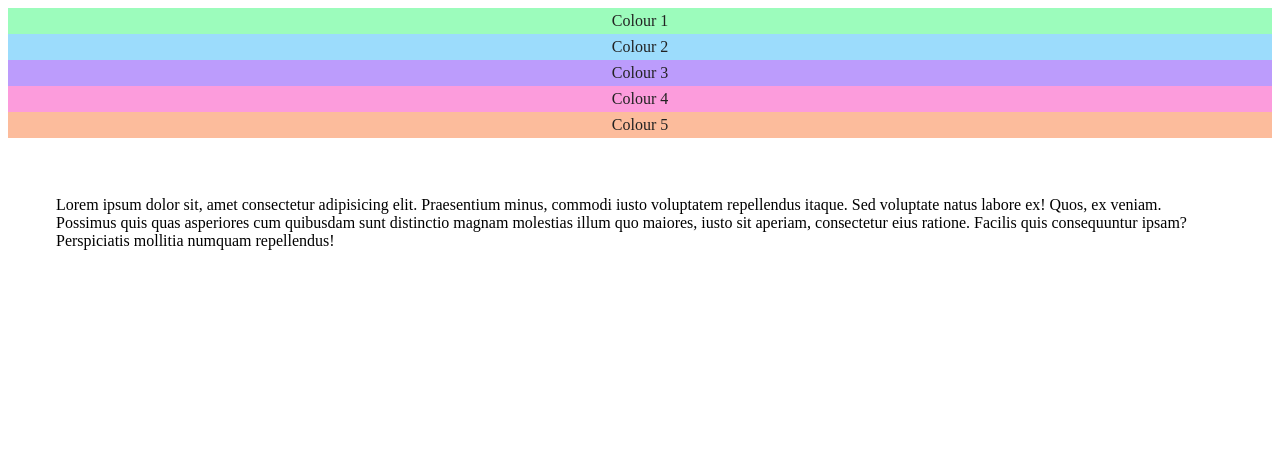
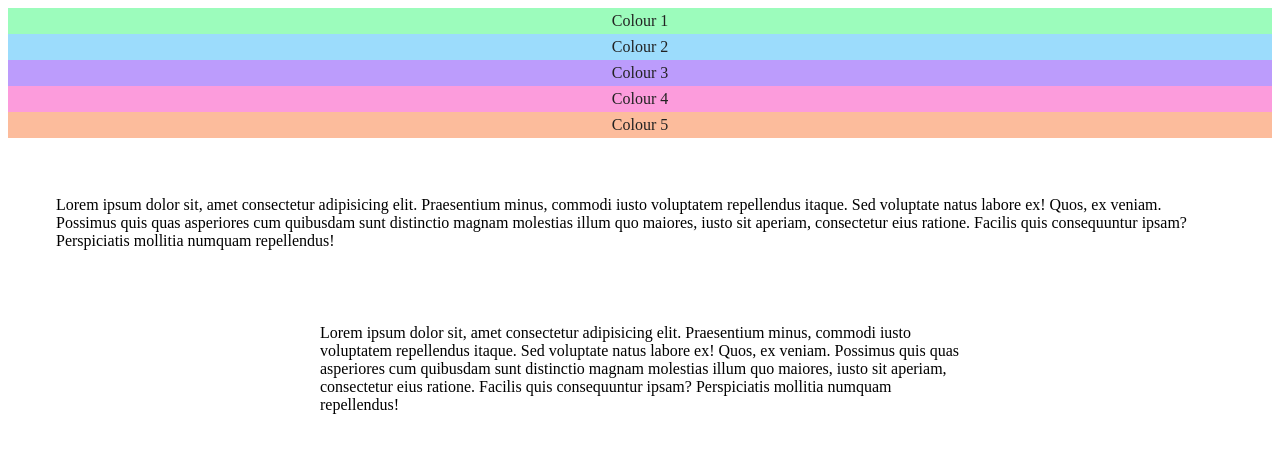
Before and after one commit to Diplomoceras-maximum/css-functions, a plain HTML site: page index.html in a window 1280 px wide. Drawn offline with Linux system fonts and the light colour scheme.

Commit message:
Add explanation and example of min css function

```diff
--- a/index.html
+++ b/index.html
@@ -24,5 +24,17 @@
         mollitia numquam repellendus!
       </p>
     </div>
+    <br />
+    <div class="content-two">
+      <p>
+        Lorem ipsum dolor sit, amet consectetur adipisicing elit. Praesentium
+        minus, commodi iusto voluptatem repellendus itaque. Sed voluptate natus
+        labore ex! Quos, ex veniam. Possimus quis quas asperiores cum quibusdam
+        sunt distinctio magnam molestias illum quo maiores, iusto sit aperiam,
+        consectetur eius ratione. Facilis quis consequuntur ipsam? Perspiciatis
+        mollitia numquam repellendus!
+      </p>
+    </div>
+    <br />
   </body>
 </html>
--- a/styles.css
+++ b/styles.css
@@ -114,3 +114,36 @@
 .content {
   padding: 1.5rem clamp(1rem, 5%, 3rem);
 }
+
+/* min()
+
+  The min() function will use the smallest value from a list of values as the property value
+
+  min() functions sets a maximum values for an element
+
+  For example:
+
+  width: min(80ch, 100vw)
+
+  In this example, 80ch will be used on larger screens since it is the smaller value, once the viewport shrinks, 100vw will be used because it will now be smaller than 80ch
+
+  ==============================================================================
+
+  Another example:
+
+  .container {
+      width: min(80ch, 100vw - 2rem);
+  }
+
+  1. On larger viewports the element will have a max size of 80ch
+  2. On smaller than 80ch widths the container will grow to 100vw - 2rem
+  3. The -2rem will add 1 rem of "padding" to each side
+  4. 100vw could also be replaced with 100%
+
+*/
+
+.content-two {
+  width: min(80ch, 100% - 2rem);
+  margin-right: auto;
+  margin-left: auto;
+}
```
